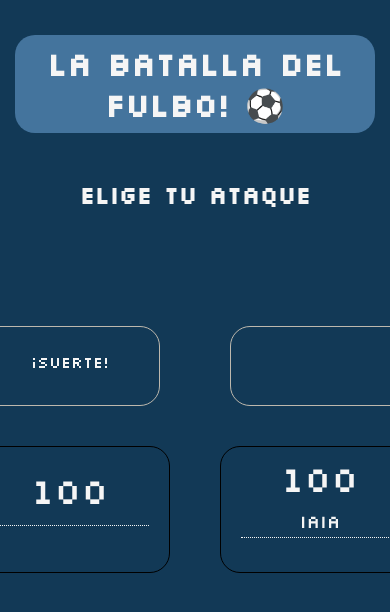
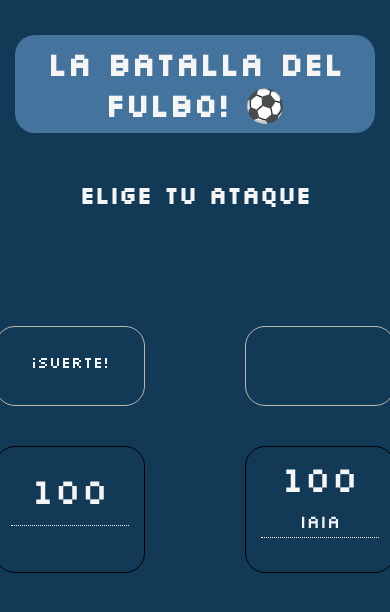
Before and after one commit to lufz88/BatallaDelFulbo, a plain HTML site: page index.html in a window 390 px wide. Both pictures are taken after a click on the button "Seleccionar". Shown: the top 612 px of the page. Drawn offline with Linux system fonts and the light colour scheme.

Commit message:
arreglo media

```diff
--- a/css/style.css
+++ b/css/style.css
@@ -246,6 +246,14 @@ button {
         height: 80px;
         width: 80px;
     }
+
+    #mensajes p {
+        width: 150px;
+    }
+
+    .tarjeta-de-estado {
+        width: 150px;
+    }
 }
 
 @media (max-width: 422px) {
```
